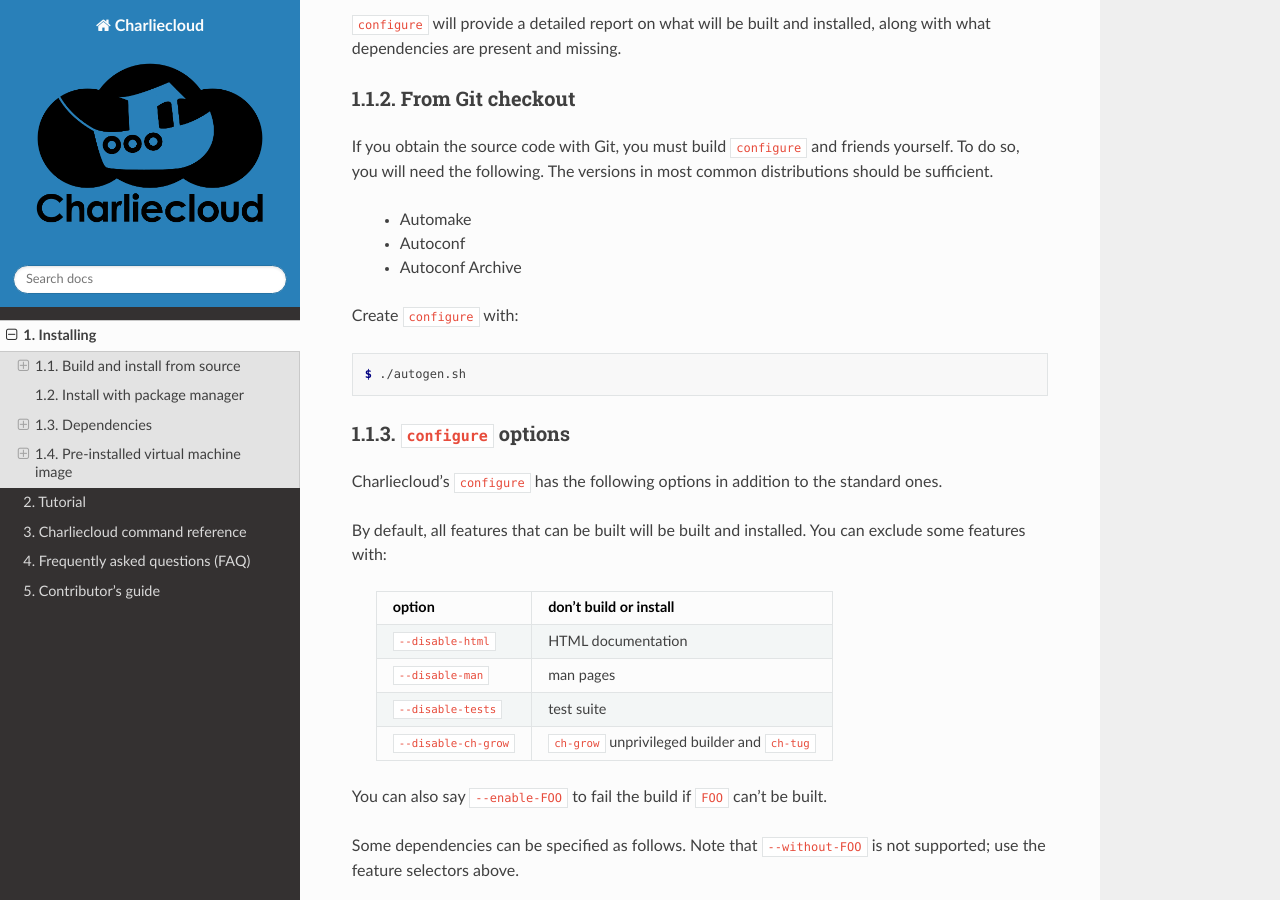
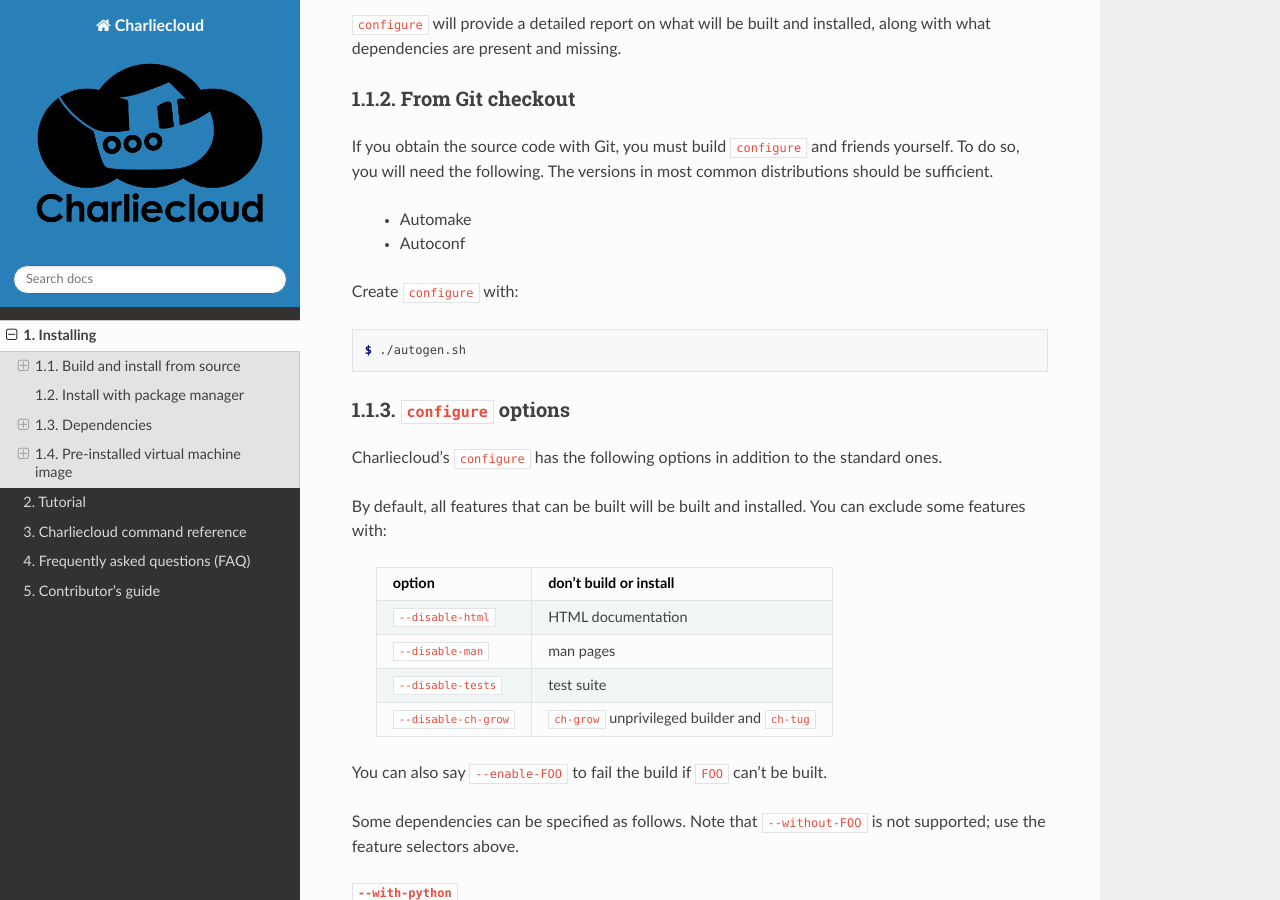
Before and after one commit to hpc/charliecloud, a Sphinx documentation site: the page built from doc/install.rst, in a window 1280 px wide and 900 px high, scrolled down 1057 px. Built offline with Sphinx 7.4.7 and the Read the Docs theme 2.0.0, drawn with Linux system fonts in a browser that asks for light colours.

Commit message:
distribute Autoconf Archive macros we care about with Charliecloud

```diff
--- a/doc/install.rst
+++ b/doc/install.rst
@@ -46,7 +46,6 @@
 
   * Automake
   * Autoconf
-  * Autoconf Archive
 
 Create :code:`configure` with::
 
```
Also changed, not shown: 8 other files.
